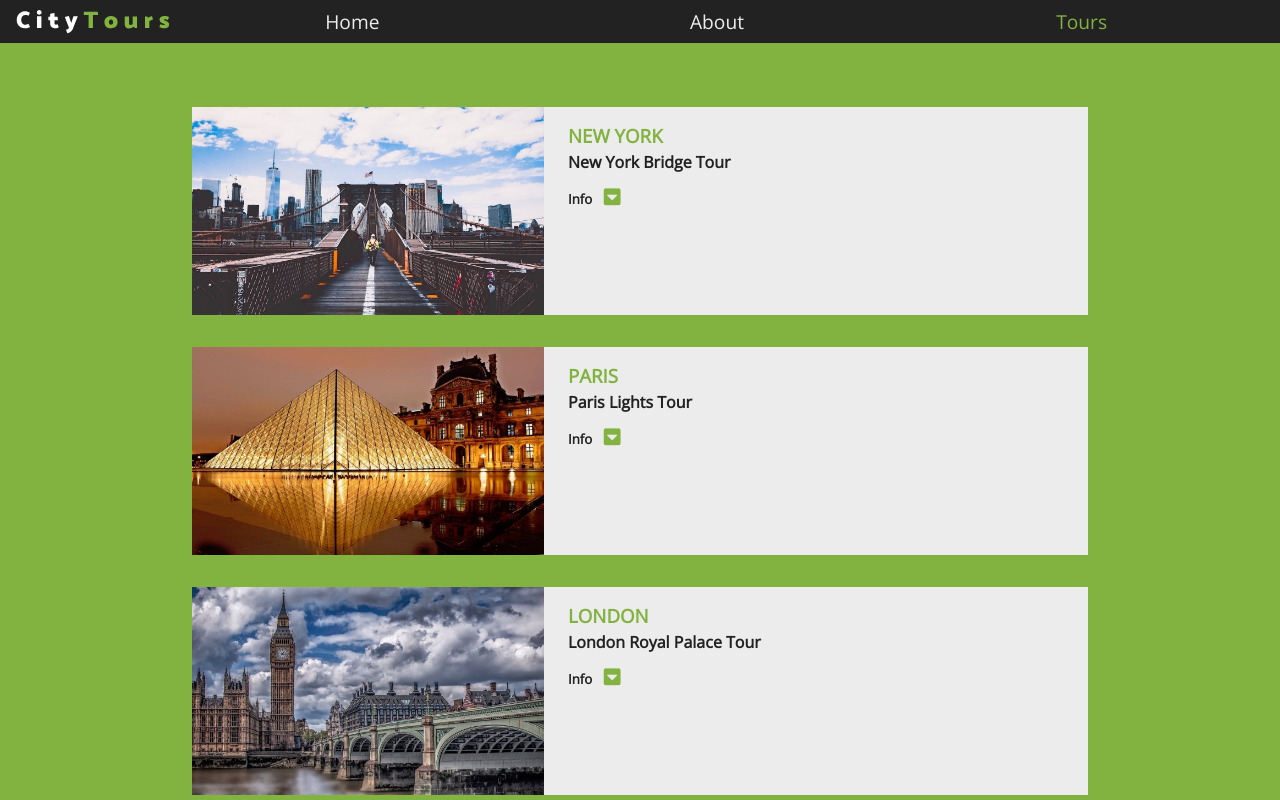
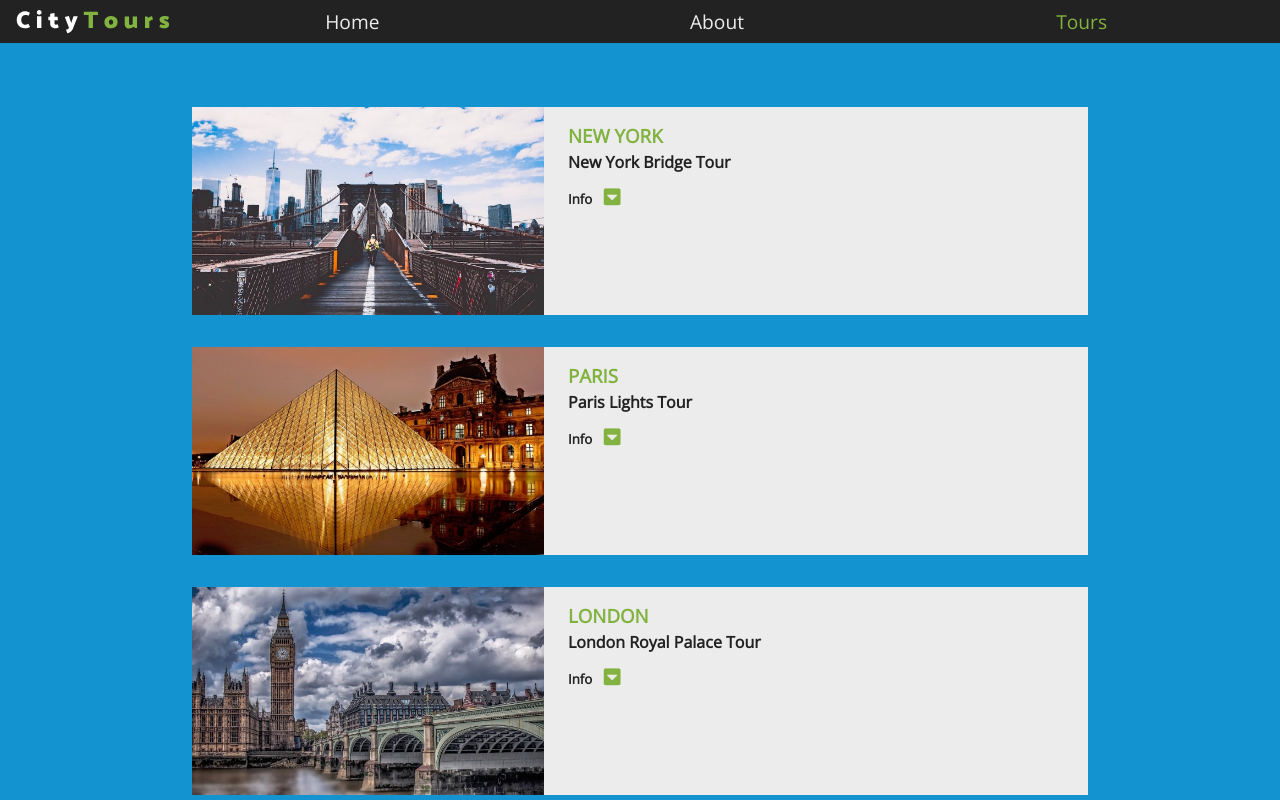
Before and after one commit to wahidalqorni/reactCityTour, a React (Create React App) app: page / in a window 1280 px wide. Shown: the top 800 px of the page. Built offline with nearby package versions, Linux system fonts and the light colour scheme.

Commit message:
change bg color to blue

```diff
--- a/src/index.scss
+++ b/src/index.scss
@@ -12,6 +12,6 @@ $mainTransition: all 0.3s linear;
 
 body {
   font-family: "Open Sans", sans-serif;
-  background: $mainGreen;
+  background: #1393cf;
   color: $mainBlack;
 }
```
